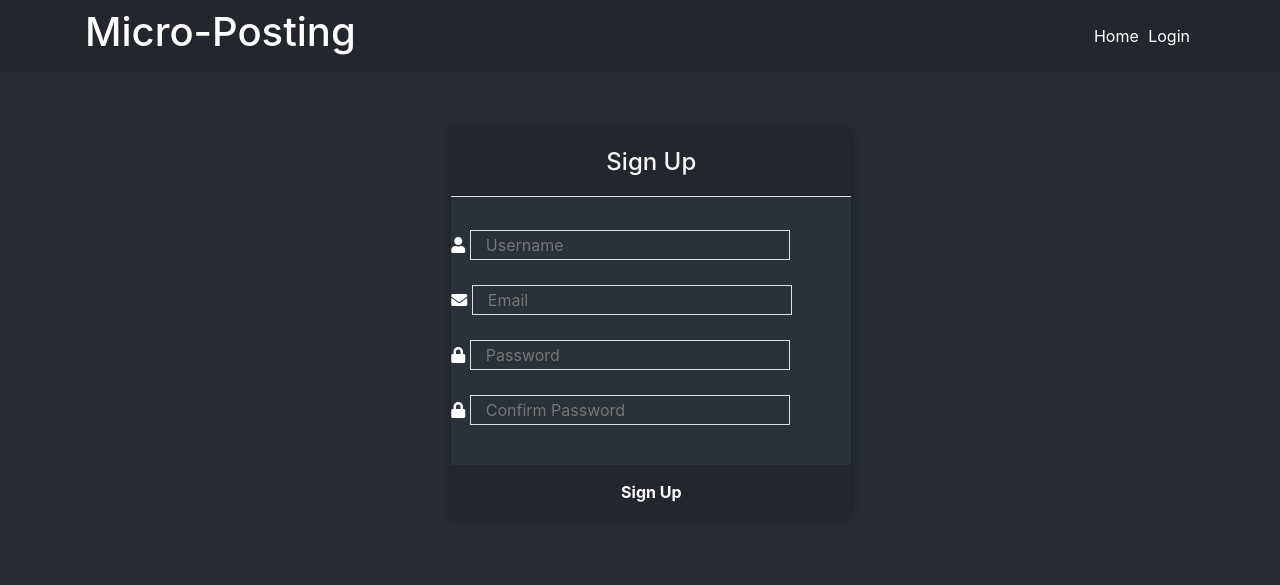
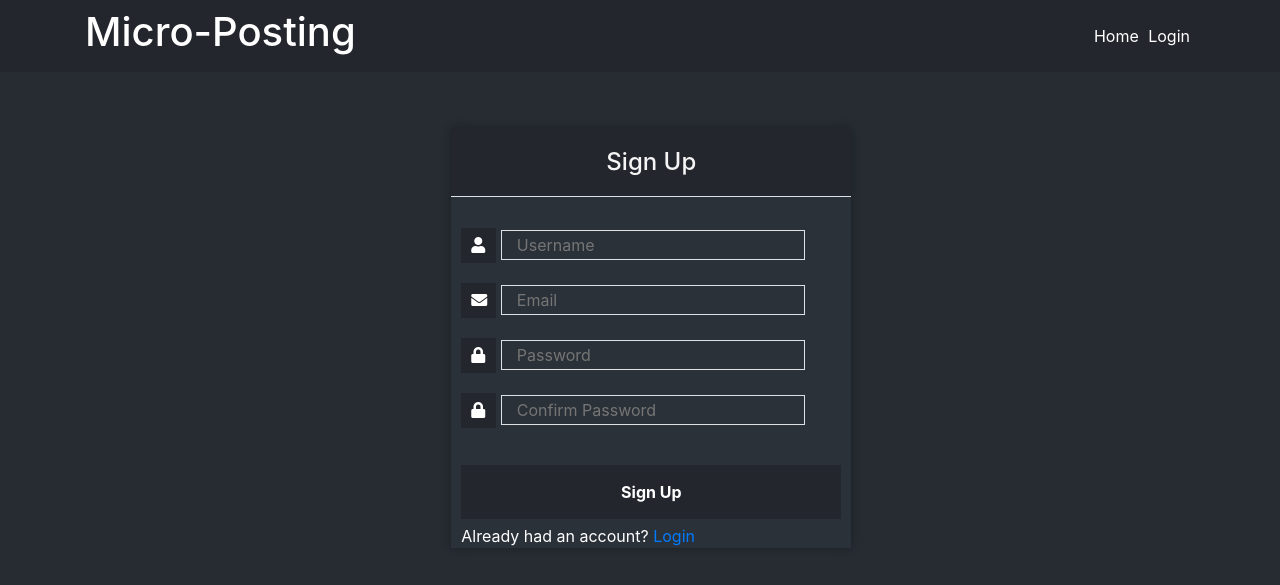
Before and after one commit to Rafagars/micro-posting, a Flask app: page /signup in a window 1280 px wide. Shown: the top 585 px of the page. Run offline with Flask 2, Linux system fonts and the light colour scheme; some libraries are stand-ins or nearby versions.

Commit message:
Style changes

```diff
--- a/static/css/style.css
+++ b/static/css/style.css
@@ -51,6 +51,8 @@
     flex-wrap: wrap;
     justify-content: center;
     padding-top: 20px;
+    padding-left: 10px;
+    padding-right: 10px;
   }
 
   #login form input[type="password"], #login form input[type="text"], #login form input[type="email"],
@@ -73,19 +75,24 @@
       cursor: pointer;
       font-weight: bold;
       color: #ffffff;
-      transition: background-color 0.2s;
-      &:hover  {
-        background-color: #2b3138;
-        transition: background-color 0.2s;
-      }
+  }
+
+  #login form input[type="submit"]:hover, #signup form input[type="submit"]:hover {
+    background-color: #2b3138;
+    transition: background-color 0.2s;
+  }
 
 
-.label{
-  display: flex;
+#login form .label, #signup form .label{
   justify-content: center;
   align-items: center;
-  width: 40px;
-  height: 40px;
+  width: 35px;
+  height: 35px;
   background-color: #24262d;
   color: #ffffff;
+  padding: 5px 10px 0 10px;
 }
+
+#login .redirect, #signup .redirect{
+  margin: 5px 10px;
+}
--- a/templates/Signup.html
+++ b/templates/Signup.html
@@ -63,5 +63,6 @@ Sign-Up
     {{ form.submit }}
 </form>
 {% endif %}
+<p class="redirect">Already had an account? <a href="{{url_for('login')}}">Login</a></p>
 </div>
 {% endblock %}
--- a/templates/login.html
+++ b/templates/login.html
@@ -47,5 +47,7 @@
 
 </form>
 {% endif %}
+<p class="redirect">Doesn't have an account? <a href="{{url_for('signup')}}"> Sign up </a></p>
 </div>
+
 {% endblock %}
```
Also changed, not shown: 1 other file.
